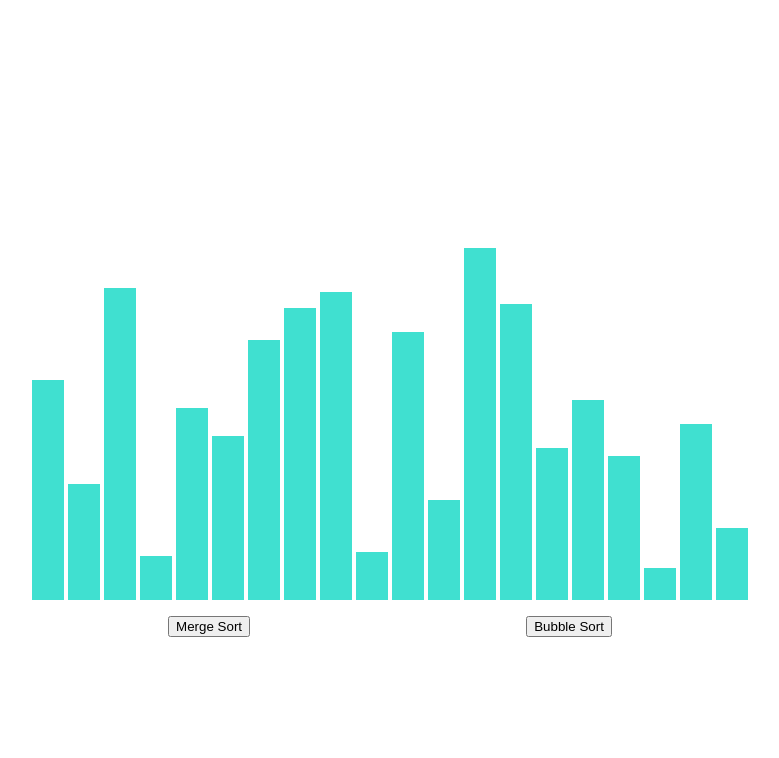
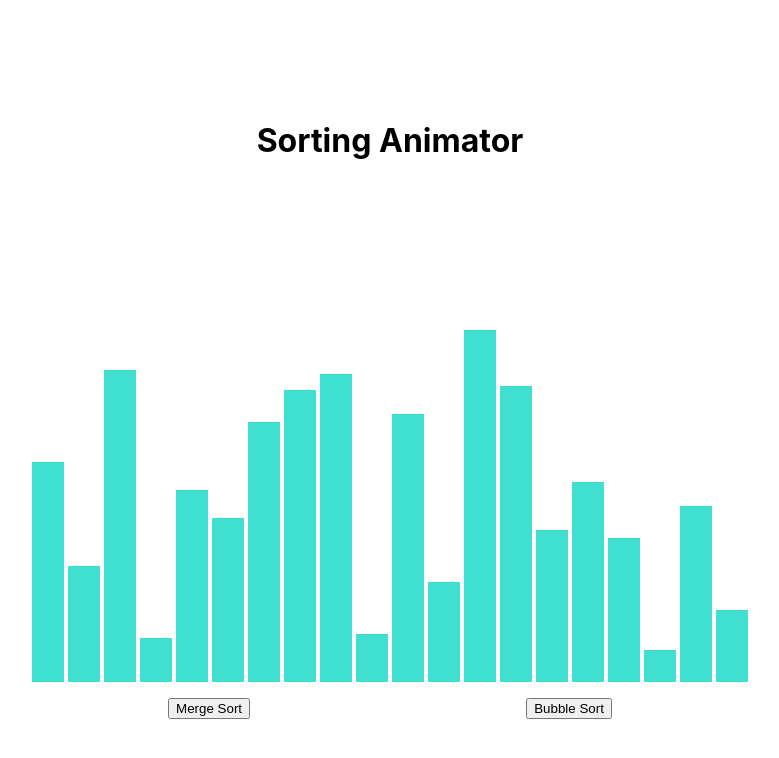
Before and after one commit to guangshuqi/sortingAnimator, a React (Create React App) app: page / in a window 1280 px wide. Shown: the top 758 px of the page, without its empty margins (354-1133 px from the left). Built offline with nearby package versions, Linux system fonts and the light colour scheme.

Commit message:
added header

```diff
--- a/src/SortingAnimator/SortingAnimator.js
+++ b/src/SortingAnimator/SortingAnimator.js
@@ -69,6 +69,7 @@ export default function SortingAnimator(){
 
     return (
         <div className="main-container">
+        <h1>Sorting Animator</h1>
             <div className="array-container">
             {array.map((value, idx)=>(
                 <div
```
